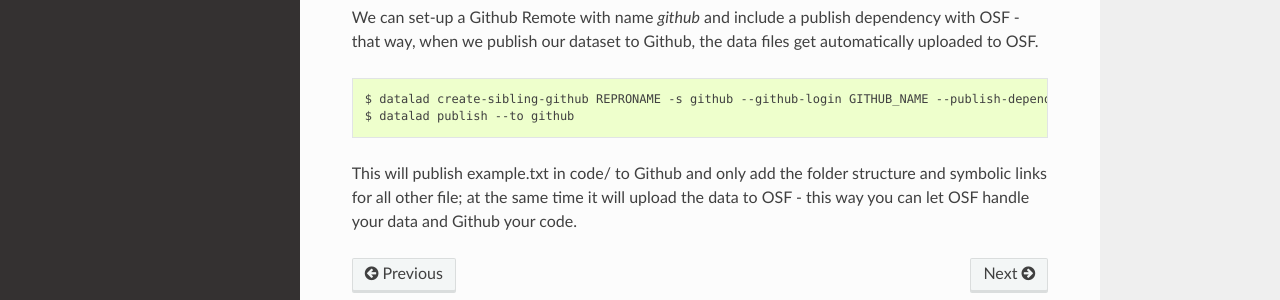
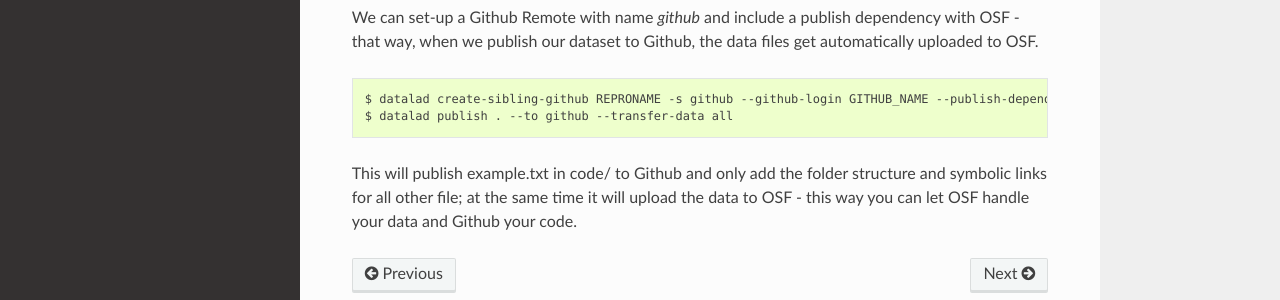
Before and after one commit to datalad/datalad-osf, a Sphinx documentation site: the page built from docs/source/exportdatacode.rst, in a window 1280 px wide and 900 px high, scrolled down 1297 px. Shown: the part 477-777 px from the top of the window. Built offline with Sphinx 7.4.7 and the Read the Docs theme 2.0.0, drawn with Linux system fonts in a browser that asks for light colours; pages that are not in the unit, such as notebooks, are missing from menus.

Commit message:
fixed osf error

```diff
--- a/docs/source/exportdatacode.rst
+++ b/docs/source/exportdatacode.rst
@@ -84,7 +84,7 @@
 .. code-block:: bash
 
     $ datalad create-sibling-github REPRONAME -s github --github-login GITHUB_NAME --publish-depends osf
-    $ datalad publish --to github
+    $ datalad publish . --to github --transfer-data all
 
 This will publish example.txt in code/ to Github and only add the folder structure and symbolic links for all other file; at the same time it will upload the data to OSF - this way you can let OSF handle your data and Github your code.
 
```
